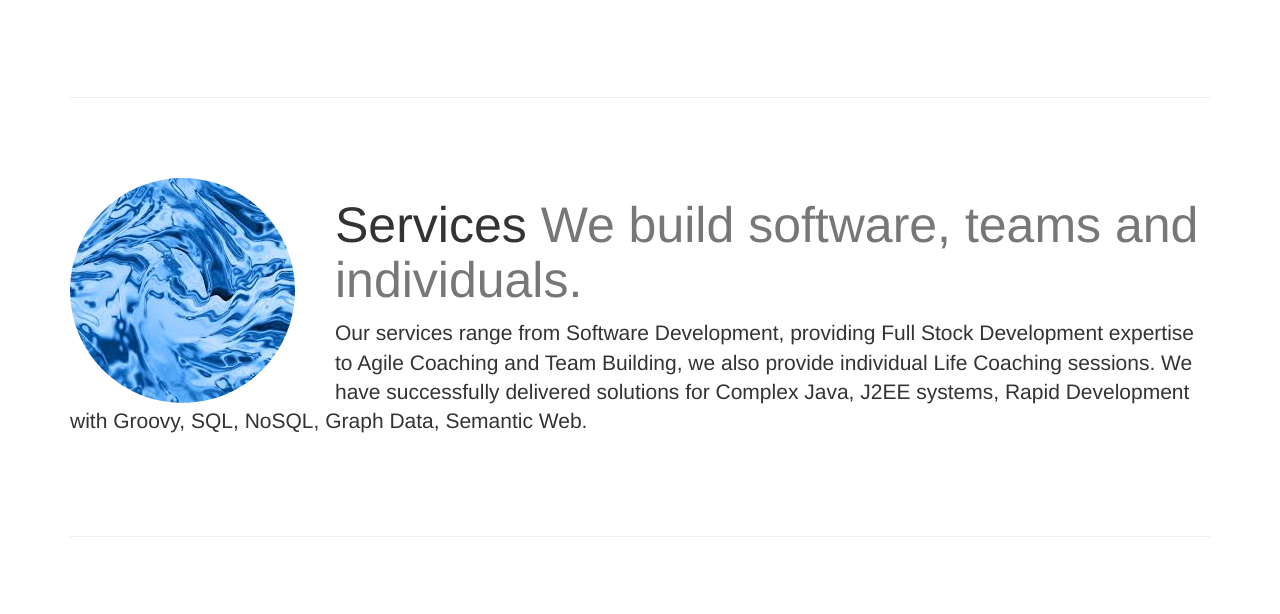
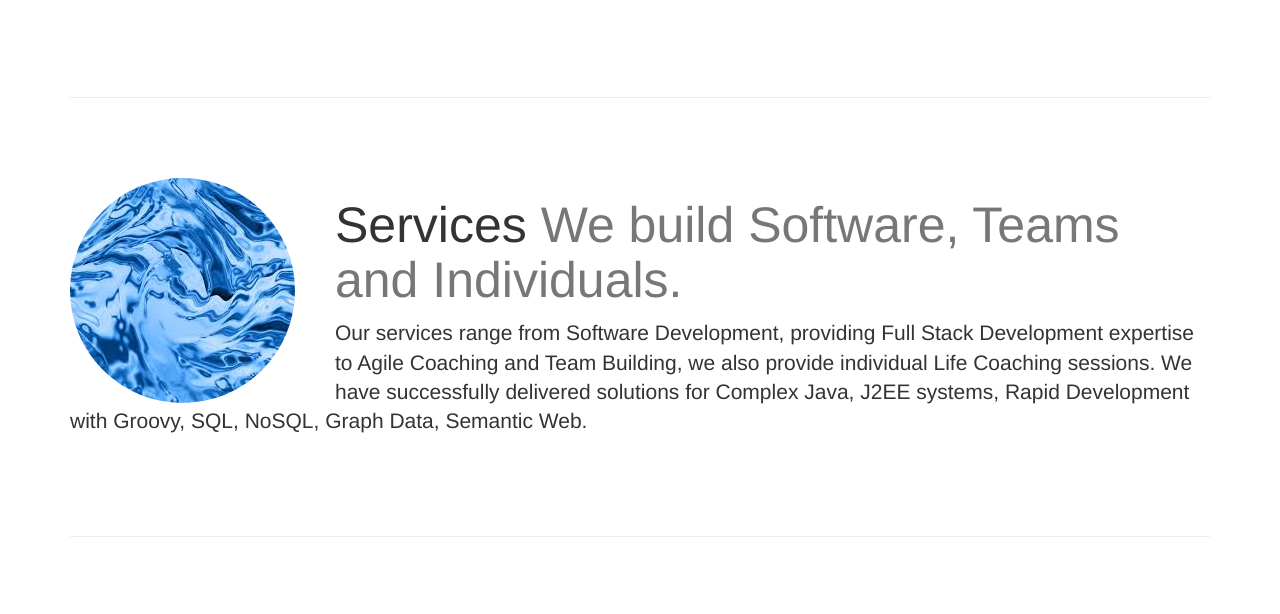
Before and after one commit to goodmonster/goodmonster.github.io, a plain HTML site: page index.html in a window 1280 px wide. Shown: the part 682-1296 px from the top of the page. Drawn offline with Linux system fonts and the light colour scheme.

Commit message:
A Few Correctons

```diff
--- a/index.html
+++ b/index.html
@@ -92,9 +92,9 @@
         <div class="featurette" id="services">
             <img class="featurette-image img-circle img-responsive pull-left" src="images/feature2.jpg">
             <h2 class="featurette-heading">Services
-                <span class="text-muted"> We build software, teams and individuals.</span>
+                <span class="text-muted"> We build Software, Teams and Individuals.</span>
             </h2>
-            <p class="lead">Our services range from Software Development, providing Full Stock Development expertise to Agile Coaching and Team Building, we also provide individual Life Coaching sessions. We have successfully delivered solutions for Complex Java, J2EE systems, Rapid Development with Groovy, SQL, NoSQL, Graph Data, Semantic Web. </p>
+            <p class="lead">Our services range from Software Development, providing Full Stack Development expertise to Agile Coaching and Team Building, we also provide individual Life Coaching sessions. We have successfully delivered solutions for Complex Java, J2EE systems, Rapid Development with Groovy, SQL, NoSQL, Graph Data, Semantic Web. </p>
             <!--<p class="lead">Donec ullamcorper nulla non metus auctor fringilla. Vestibulum id ligula porta felis euismod semper. Praesent commodo cursus magna, vel scelerisque nisl consectetur. Fusce dapibus, tellus ac cursus commodo.</p>-->
         </div>
 
```
